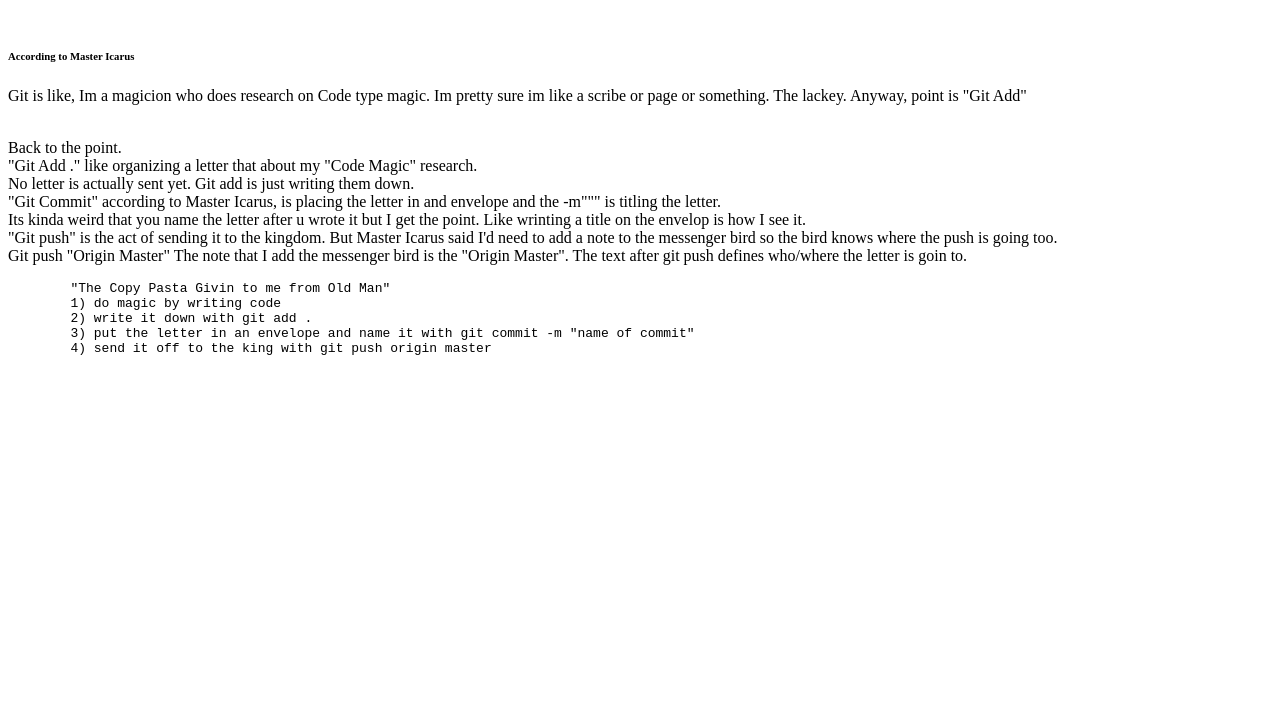
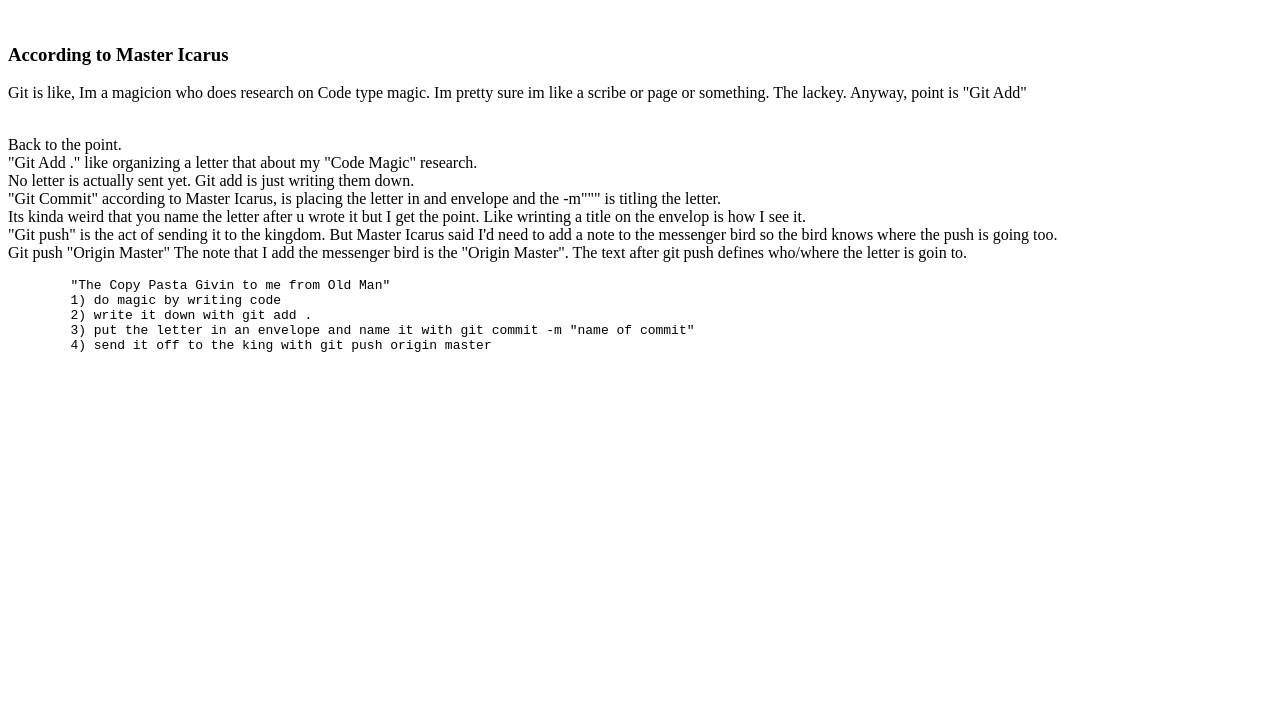
Before and after one commit to KiyoKaizer/pracRepo_05.002, a plain HTML site: page index.html in a window 1280 px wide. Shown: the part 73-800 px from the top of the page. Drawn offline with Linux system fonts and the light colour scheme.

Commit message:
Changed Heading of code line 11 from H6 to H3

```diff
--- a/index.html
+++ b/index.html
@@ -8,7 +8,7 @@
 <body>
     <p><h1>Repository Magic</h1></p>
     <br>
-    <p><h6>According to Master Icarus</h6></p>
+    <p><h3>According to Master Icarus</h3></p>
     <p>
         Git is like, Im a magicion who does research on Code type magic. Im pretty sure im like a scribe or page or something. The lackey.
         Anyway, point is "Git Add"
```
